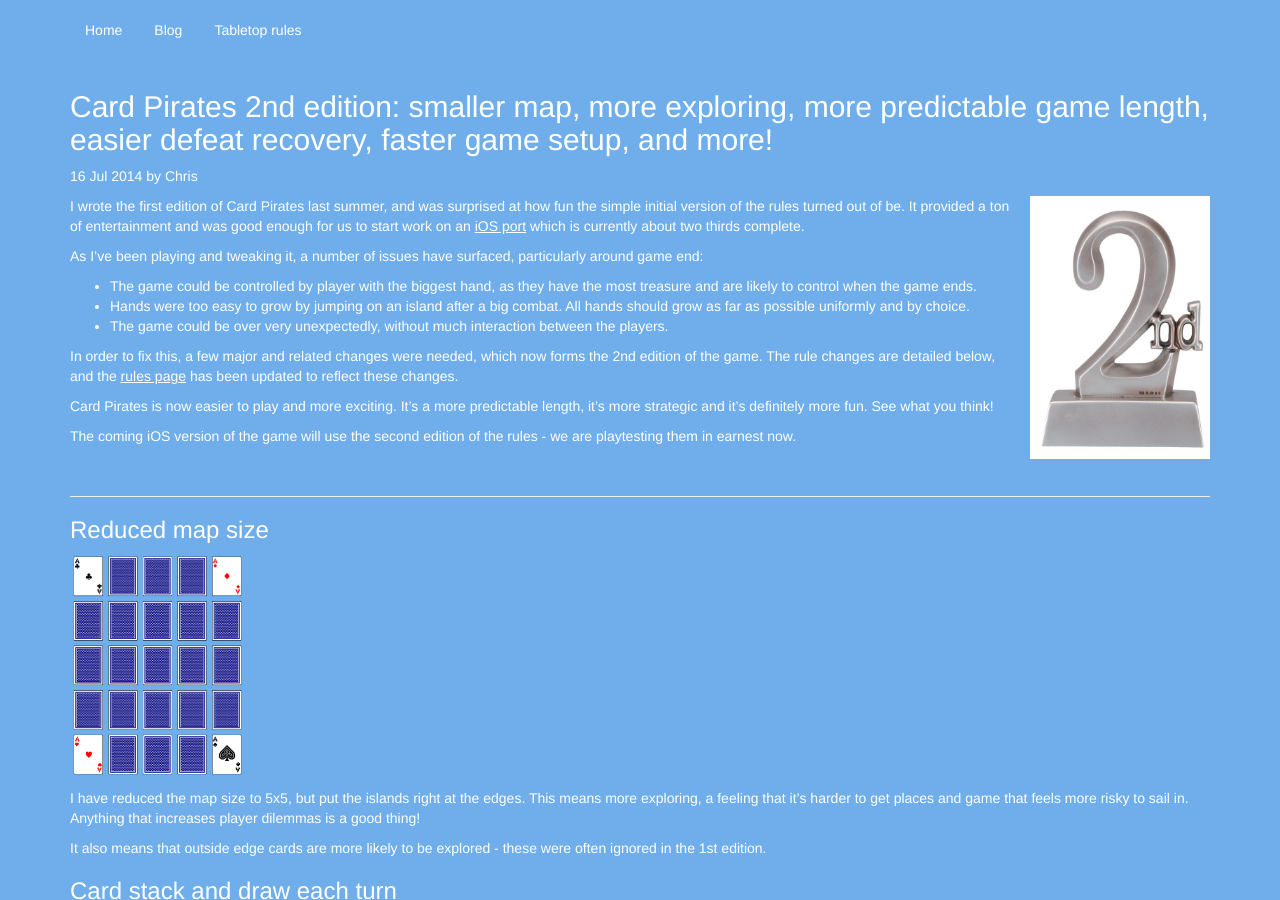
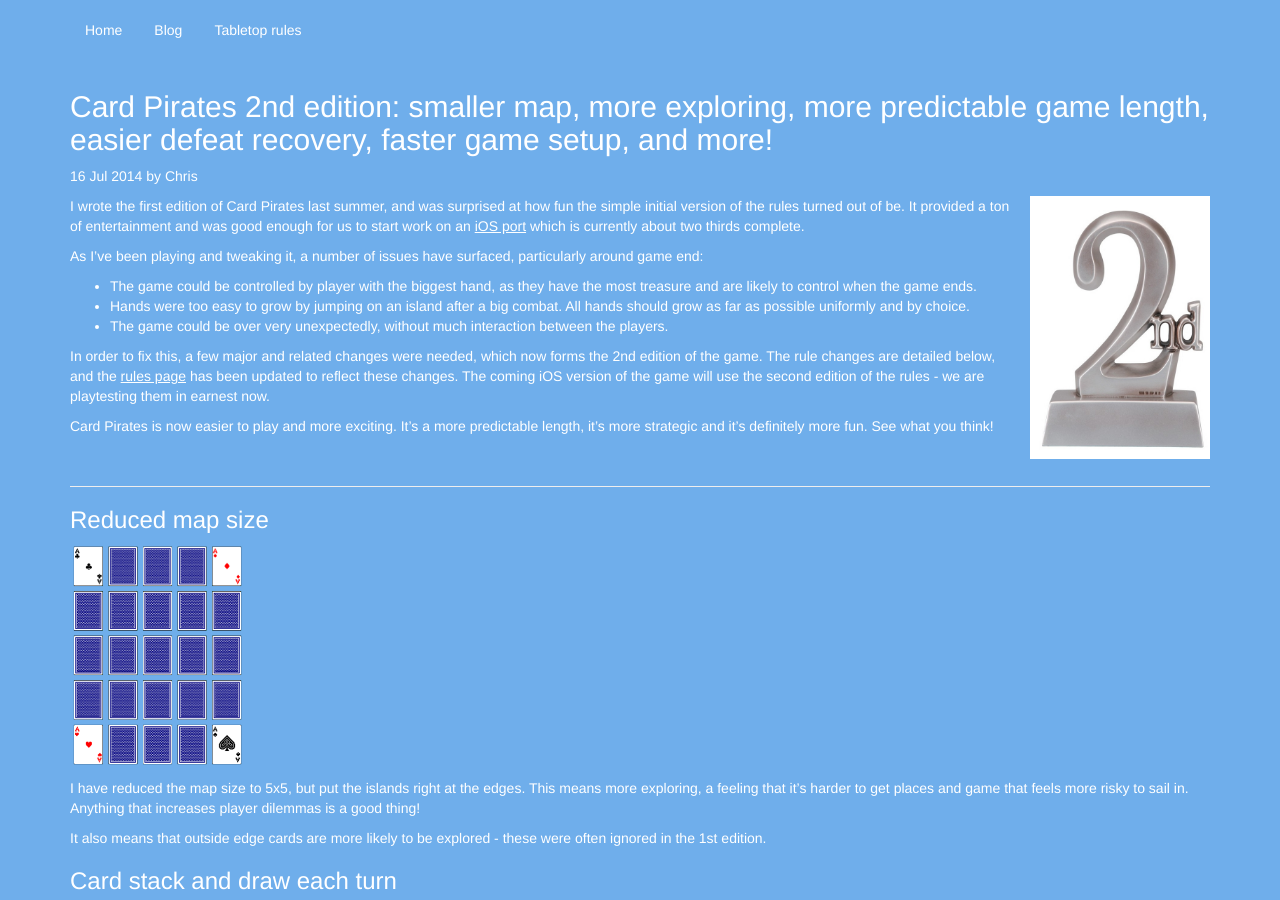
Before and after one commit to chrismdp/cardpirates, a Jekyll site: the page built from _posts/2014-07-16-card-pirates-second-edition.md, in a window 1280 px wide and 900 px high. Built offline with Jekyll 4.4.1, drawn with Linux system fonts in a browser that asks for light colours; nearby versions of some CDN libraries; comment, search, counter and statistics services are not loaded.

Commit message:
sentence structure

```diff
--- a/_posts/2014-07-16-card-pirates-second-edition.md
+++ b/_posts/2014-07-16-card-pirates-second-edition.md
@@ -17,11 +17,9 @@ As I've been playing and tweaking it, a number of issues have surfaced, particul
 * Hands were too easy to grow by jumping on an island after a big combat. All hands should grow as far as possible uniformly and by choice.
 * The game could be over very unexpectedly, without much interaction between the players.
 
-In order to fix this, a few major and related changes were needed, which now forms the 2nd edition of the game. The rule changes are detailed below, and the [rules page](/rules) has been updated to reflect these changes.
+In order to fix this, a few major and related changes were needed, which now forms the 2nd edition of the game. The rule changes are detailed below, and the [rules page](/rules) has been updated to reflect these changes. The coming iOS version of the game will use the second edition of the rules - we are playtesting them in earnest now.
 
 Card Pirates is now easier to play and more exciting. It's a more predictable length, it's more strategic and it's definitely more fun. See what you think!
-
-The coming iOS version of the game will use the second edition of the rules - we are playtesting them in earnest now.
 
 <br style='clear:both; margin-top: 15px'/>
 
```
